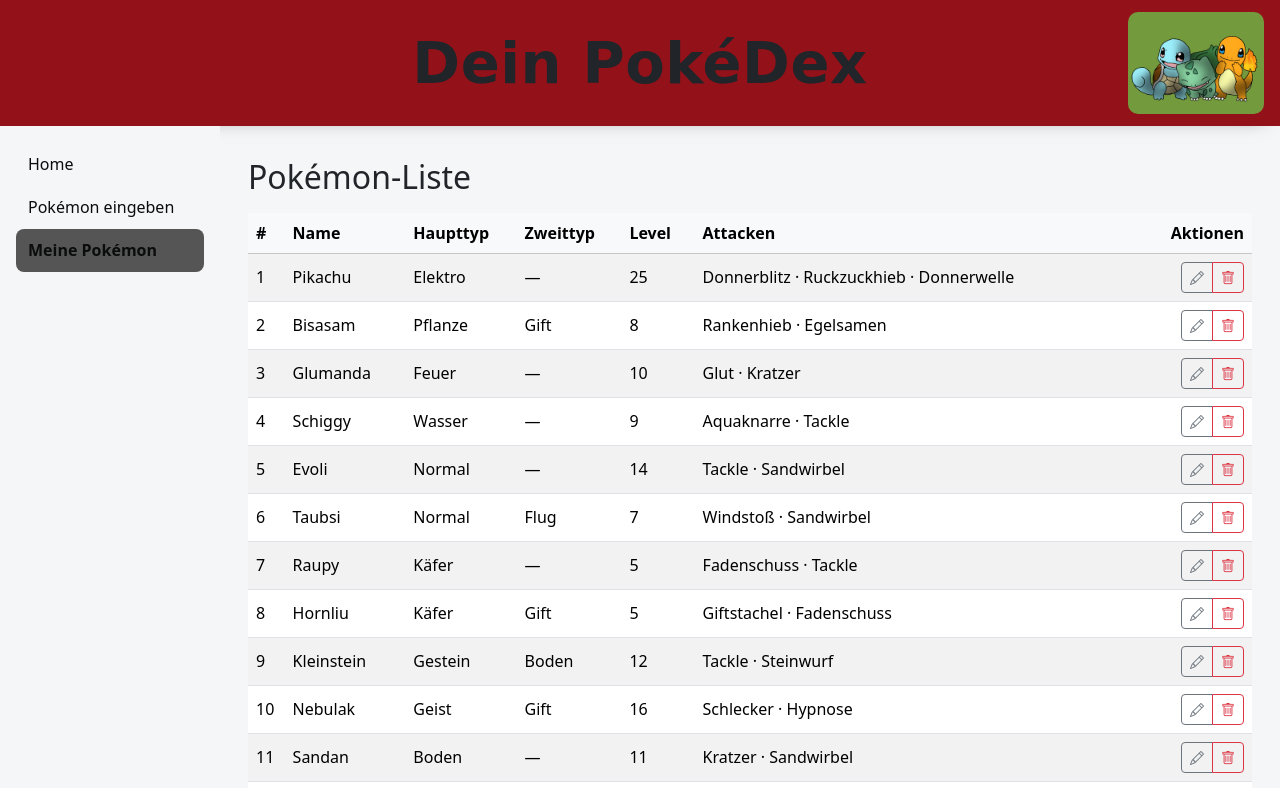
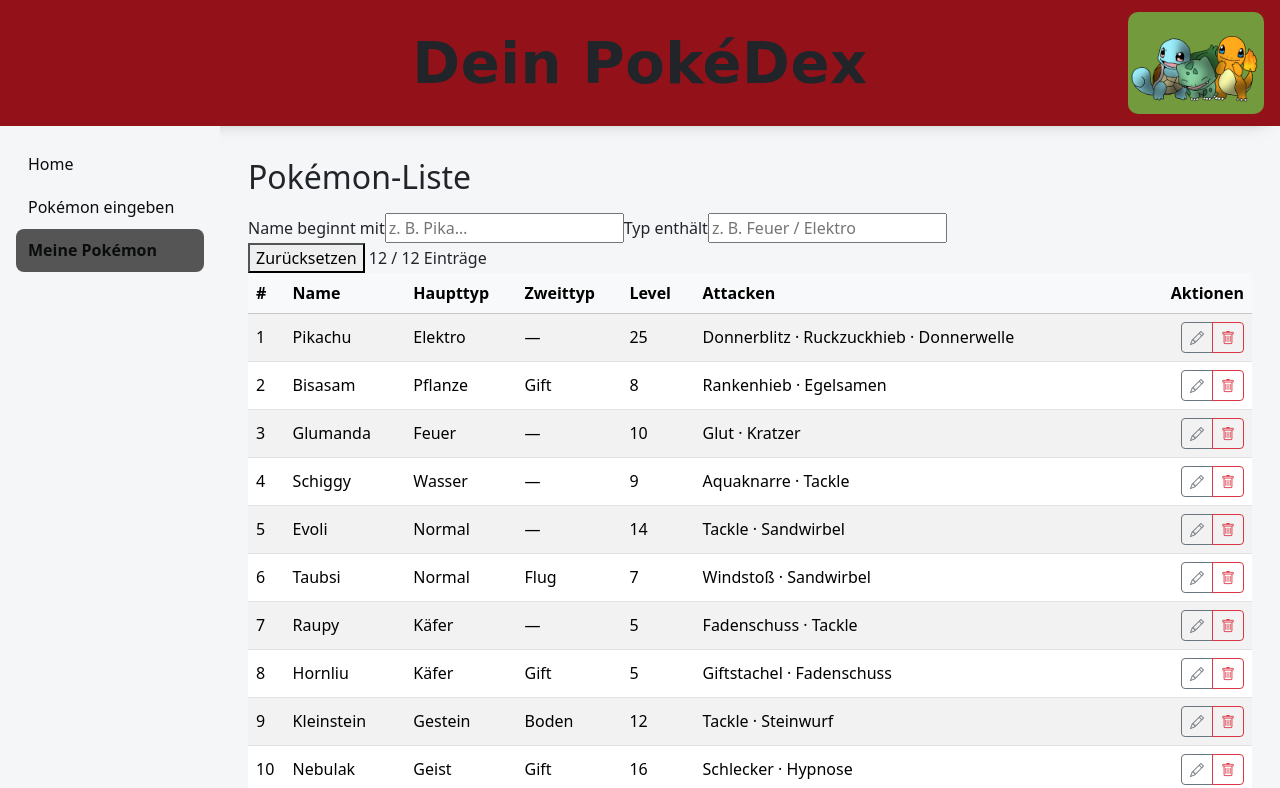
Before and after one commit to IrenaChlumsky/WebTech, an Angular app in the folder Semesterarbeit/: page /read in a window 1280 px wide. Shown: the top 788 px of the page. Built offline with nearby package versions, Linux system fonts and the light colour scheme.

Commit message:
HTML der Tabelle angepasst

```diff
--- a/Semesterarbeit/src/app/table/table.html
+++ b/Semesterarbeit/src/app/table/table.html
@@ -1,5 +1,34 @@
 <div class="container py-3">
   <h2 class="mb-3">Pokémon-Liste</h2>
+  <div class="filterbar" *ngIf="!loading && !error">
+  <div class="filters">
+    <label>
+      <span>Name beginnt mit</span>
+      <input
+        type="text"
+        #nameInput
+        placeholder="z. B. Pika…"
+        (input)="filterPokemon(nameInput.value, typeInput.value)"
+      />
+    </label>
+      <label>
+      <span>Typ enthält</span>
+      <input
+        type="text"
+        #typeInput
+        placeholder="z. B. Feuer / Elektro"
+        (input)="filterPokemon(nameInput.value, typeInput.value)"
+      />
+    </label>
+  </div>
+
+  <div class="actions">
+    <button type="button" (click)="resetFilter(nameInput, typeInput)">Zurücksetzen</button>
+    <span class="count" *ngIf="view?.length || view?.length === 0">
+      {{ view.length }} / {{ pokemons.length }} Einträge
+    </span>
+  </div>
+</div>
 
   <div class="table-responsive">
     <table class="table table-striped table-hover align-middle">
--- a/Semesterarbeit/src/app/table/table.ts
+++ b/Semesterarbeit/src/app/table/table.ts
@@ -1,10 +1,12 @@
 import { Component, inject, OnInit } from '@angular/core';
 import { DataService } from '../shared/data';
 import { Pokemon } from '../shared/pokemon';
+import { CommonModule } from '@angular/common';
+
 
 @Component({
   selector: 'app-table',
-  imports: [],
+  imports: [CommonModule],
   templateUrl: './table.html',
   styleUrl: './table.css'
 })
```
